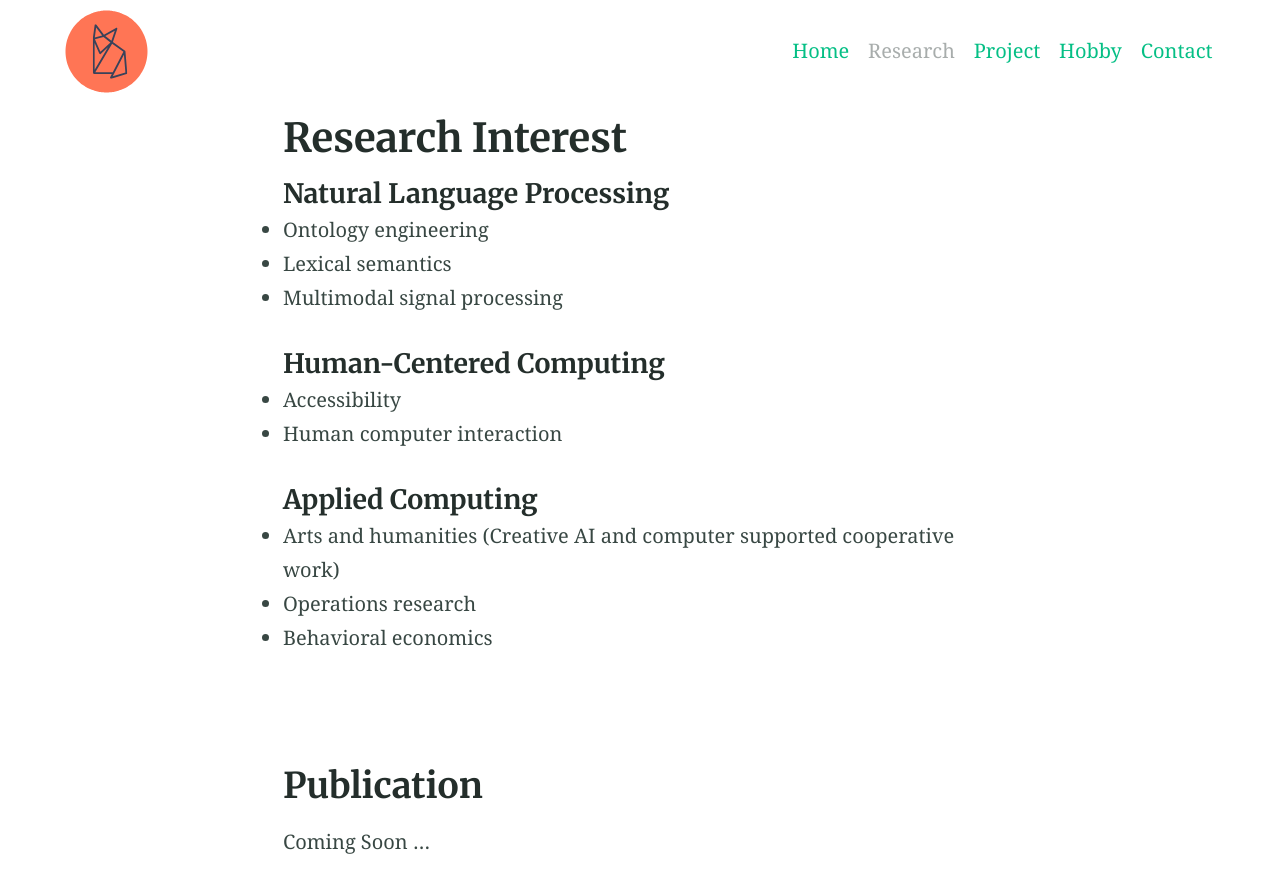
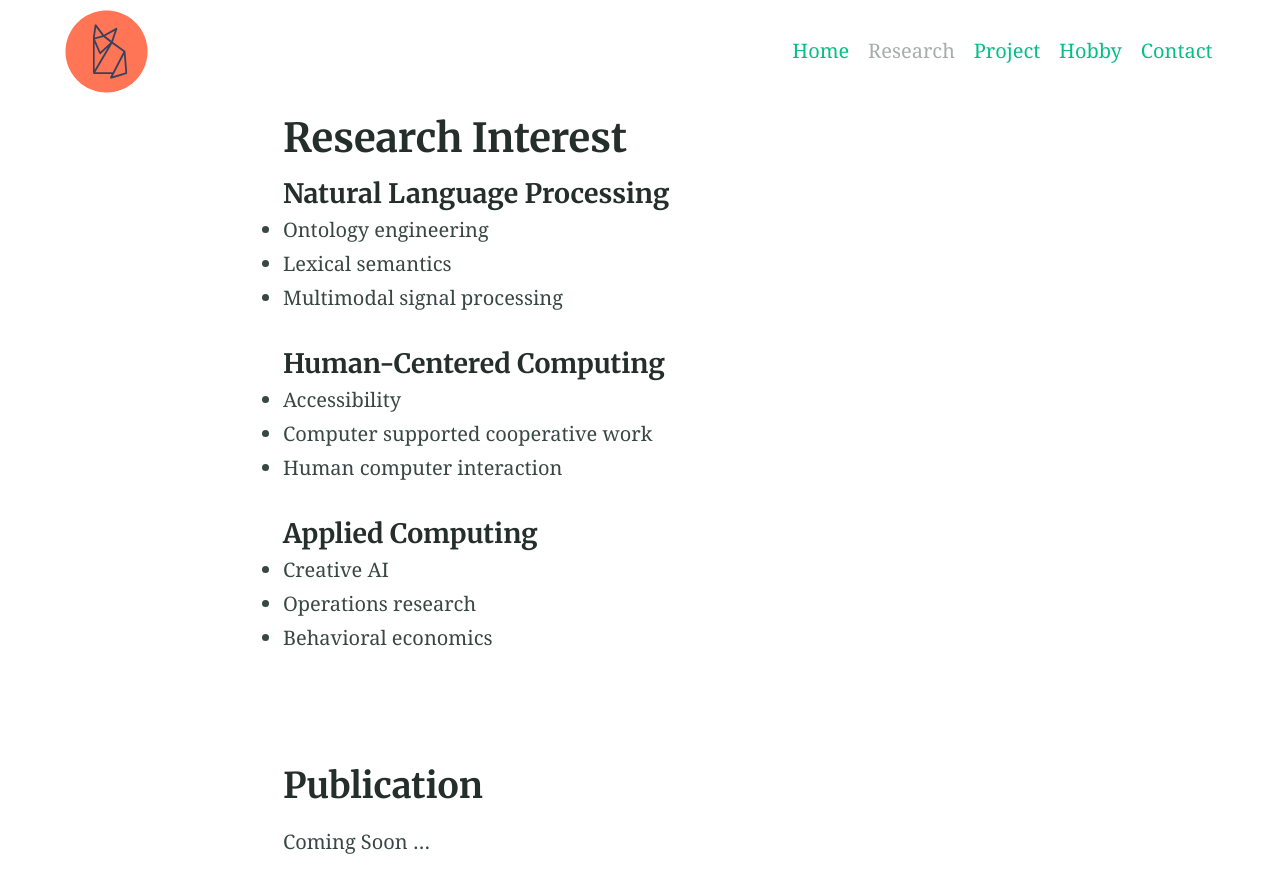
Before and after one commit to NaosFabrik/NaosFabrik.github.io, a Jekyll site: the page built from elements.md, in a window 1280 px wide and 900 px high. Shown: the top 893 px of the window. Built offline with Jekyll 4.4.1, drawn with Linux system fonts in a browser that asks for light colours.

Commit message:
Update elements.md

```diff
--- a/elements.md
+++ b/elements.md
@@ -10,10 +10,11 @@ excerpt: "Research Interest"
 
 #### Human-Centered Computing
 * Accessibility
+* Computer supported cooperative work
 * Human computer interaction
 
 #### Applied Computing
-* Arts and humanities (Creative AI and computer supported cooperative work)
+* Creative AI
 * Operations research
 * Behavioral economics
 
```
